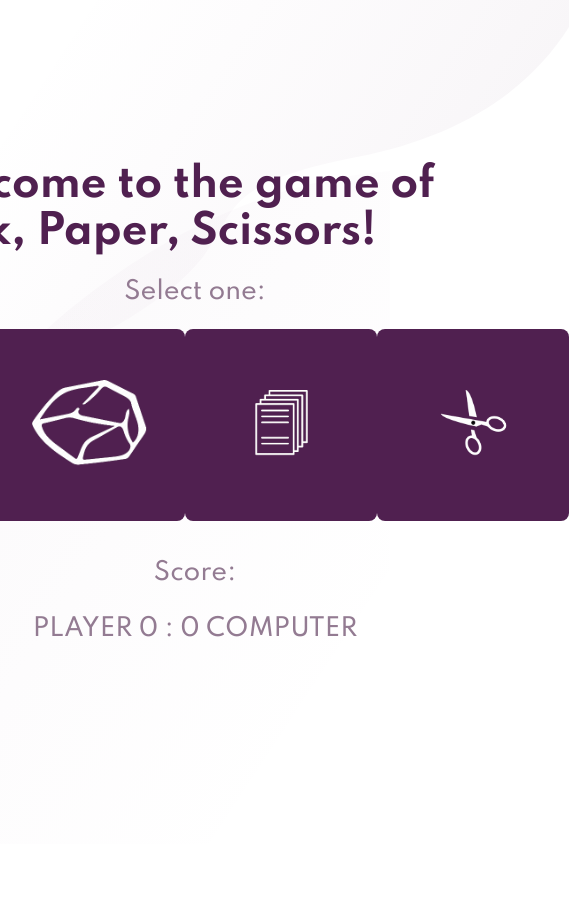
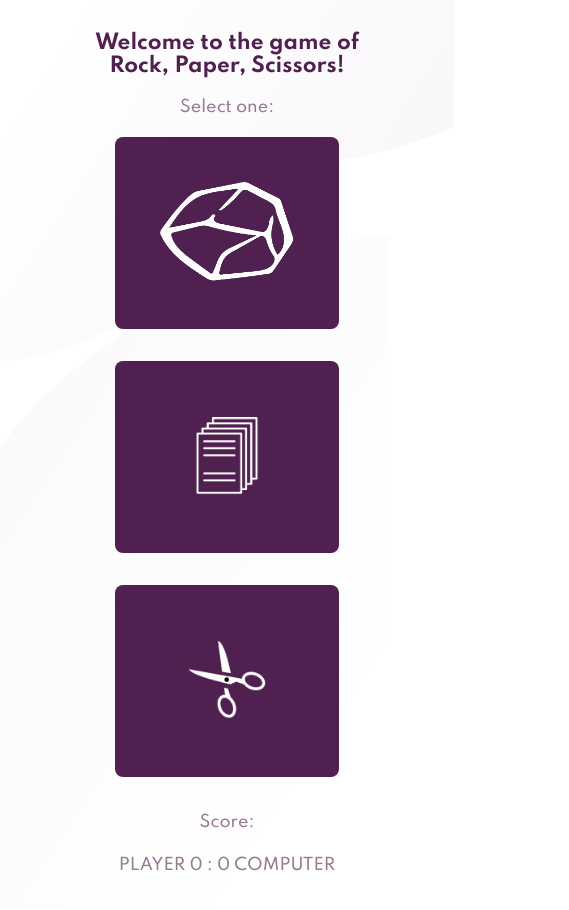
Before and after one commit to elvinasn/Rock_Paper_Scissors, a plain HTML site: page index.html in a window 390 px wide. Shown: the whole page, 569 px wide, since content can reach past the window. Before the commit the page ends 844 px from the top, so only its background shows below. Drawn offline with Linux system fonts and the light colour scheme.

Commit message:
added responsiveness

```diff
--- a/style.css
+++ b/style.css
@@ -70,3 +70,30 @@ button img{
 .green:hover{
     background-color: lightgreen;
 }
+@media all and (max-width: 64rem){
+    body{
+        overflow: initial;
+        align-items: flex-start;
+        padding: 2rem;
+    }
+    .container__buttons{
+        flex-direction: column;
+    }
+    .container{
+        max-width: 20rem;
+        text-align: center;
+    }
+    .container h1{
+        font-size: 1.25rem;
+    }
+    .container__buttons button{
+        width: 100%;
+    }
+    .container__buttons{
+        gap: 2rem;
+    }
+    .container p{
+        font-size: 1rem;
+    }
+
+}
```
